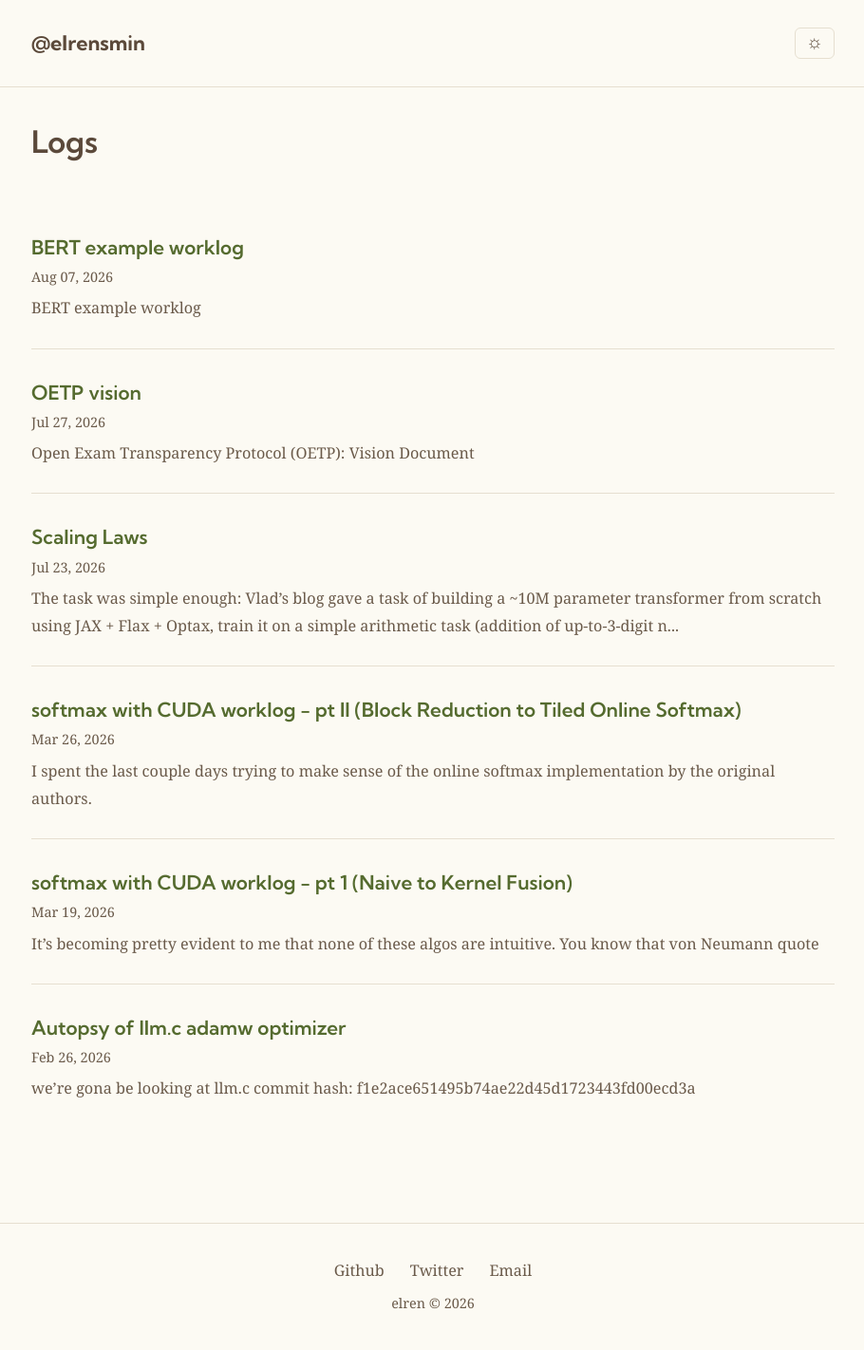
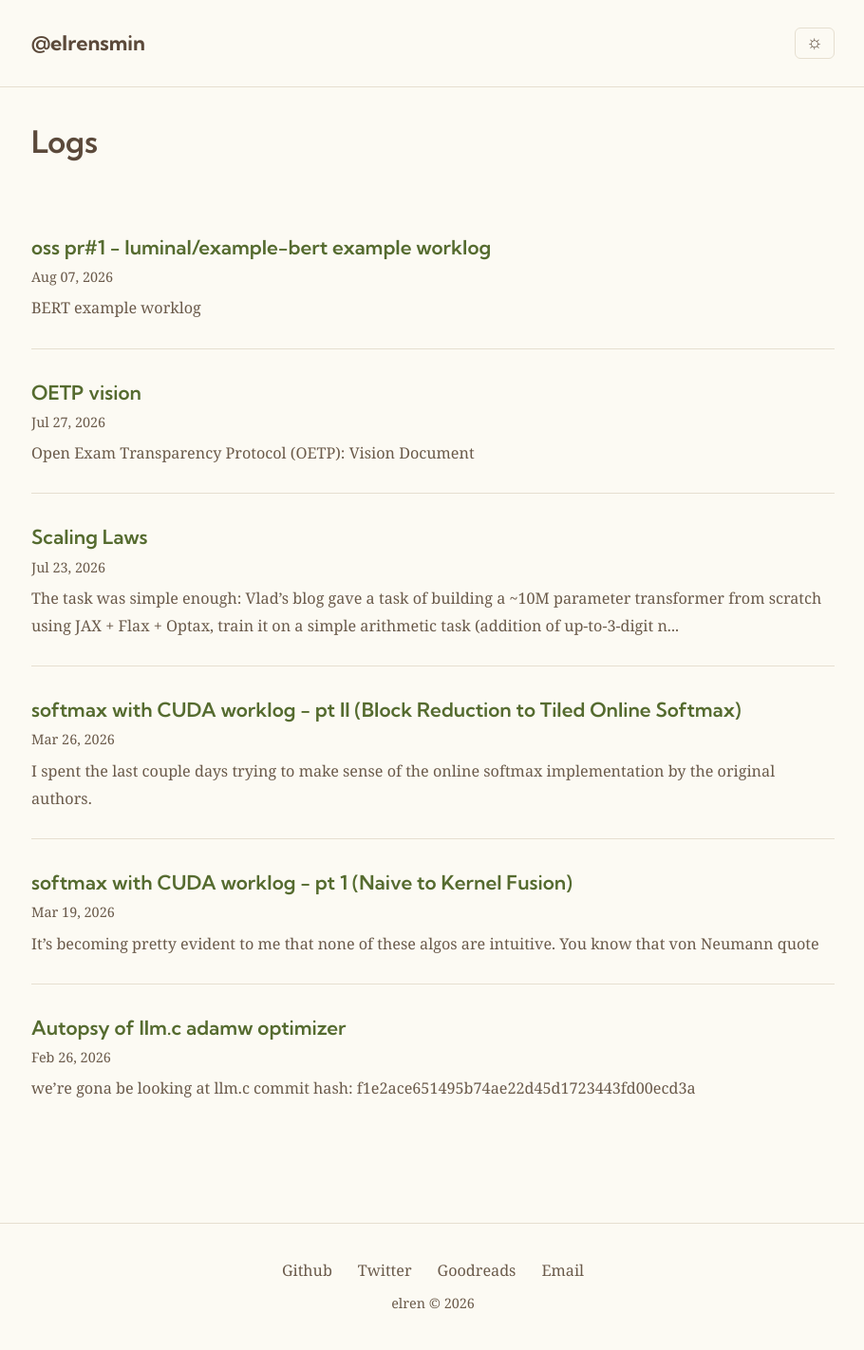
Before and after one commit to elrensmin/elrensmin.github.io, a Jekyll site: the page built from logs.md, in a window 1280 px wide. Shown: the whole page at 95% size, without its empty margins (184-1094 px from the left). Built offline with Jekyll 4.4.1, drawn with Linux system fonts in a browser that asks for light colours; some web fonts are replaced.

Commit message:
Fix pr1 title

```diff
--- a/_config.yml
+++ b/_config.yml
@@ -6,6 +6,8 @@ baseurl: ""
 url: "https://elrensmin.github.io"
 github_username: elrensmin
 twitter_username: elrensmin
+goodreads_username: elren
+goodreads_link: https://www.goodreads.com/user/show/202848938
 
 markdown: kramdown
 plugins:
--- a/_includes/footer.html
+++ b/_includes/footer.html
@@ -3,6 +3,7 @@
     <div class="footer-links">
       <a href="https://github.com/{{ site.github_username }}" target="_blank" rel="noopener">Github</a>
       <a href="https://x.com/{{ site.twitter_username }}" target="_blank" rel="noopener">Twitter</a>
+      <a href="{{ site.goodreads_link }}" target="_blank" rel="noopener">Goodreads</a>
       <a href="mailto:{{ site.email }}">Email</a>
     </div>
     <div class="footer-credit">
--- a/_logs/pr1-luminal-bert.md
+++ b/_logs/pr1-luminal-bert.md
@@ -1,5 +1,5 @@
 ---
-title: BERT example worklog
+title: oss pr#1 - luminal/example-bert example worklog
 date: 2026-08-07
 description: documentation for my first oss pr
 tags: [oss, bert, luminal]
```
Also changed, not shown: other parts of _logs/pr1-luminal-bert.md (+2 -0 lines), README.md.
